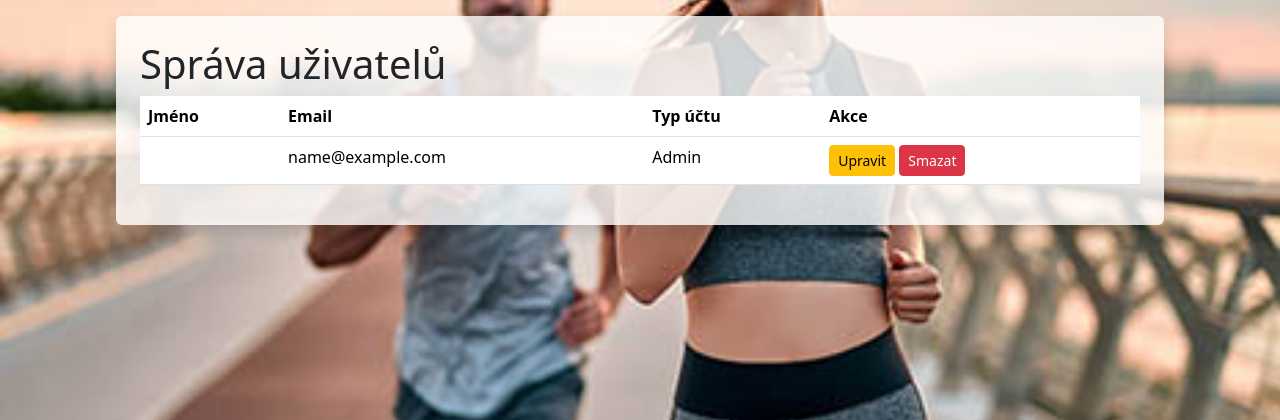
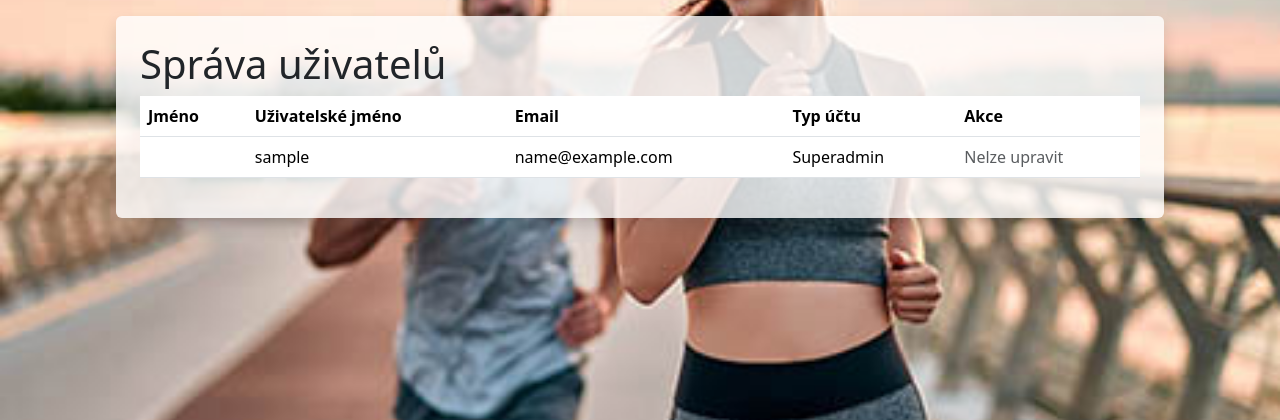
Before and after one commit to tanatos09/perfectbody, a Django app: template manager/templates/manage_users.html in a window 1280 px wide. Shown: the part 167-587 px from the top of the page. Run offline with Django 5.2, Linux system fonts and the light colour scheme; tables that the repository leaves empty hold one stand-in row (values such as "Sample post"); the template is opened without the code that fills it: values that come from a table or form of the project are taken from there, most other values are stand-ins (such as "Sample title", 1, 10 or a date in 2020).

Commit message:
debugging

```diff
--- a/manager/templates/manage_users.html
+++ b/manager/templates/manage_users.html
@@ -7,6 +7,7 @@
     <thead>
         <tr>
             <th>Jméno</th>
+            <th>Uživatelské jméno</th>
             <th>Email</th>
             <th>Typ účtu</th>
             <th>Akce</th>
@@ -16,25 +17,39 @@
         {% for user in users %}
             <tr>
                 <td>{{ user.full_name }}</td>
+                <td>{{ user.username }}</td>
                 <td>{{ user.email }}</td>
                 <td>
-                    {% if user.is_staff %}
+                    {% if user.is_superuser %}
+                        Superadmin
+                    {% elif user.is_staff %}
                         Admin
-                    {% elif user.is_superuser %}
-                        Superadmin
                     {% elif user.trainer_short_description %}
                         Trenér
                     {% else %}
                         Uživatel
                     {% endif %}
                 </td>
-                <td>
-                    <a href="{% url 'edit_user' user.pk %}" class="btn btn-sm btn-warning">Upravit</a>
-                    <form method="post" action="{% url 'delete_user' user.pk %}" style="display:inline;">
-                        {% csrf_token %}
-                        <button type="submit" class="btn btn-sm btn-danger" onclick="return confirm('Opravdu chcete smazat tohoto uživatele?');">Smazat</button>
-                    </form>
-                </td>
+               <td>
+    {% if request.user.is_superuser %}
+        <a href="{% url 'edit_user' user.id %}" class="btn btn-sm btn-warning">Upravit</a>
+        <form method="post" action="{% url 'delete_user' user.id %}" style="display:inline;">
+            {% csrf_token %}
+            <button type="submit" class="btn btn-sm btn-danger"
+                    onclick="return confirm('Opravdu chcete smazat tohoto uživatele?');">Smazat</button>
+        </form>
+    {% elif request.user.is_staff and not user.is_superuser and not user.is_staff %}
+        <a href="{% url 'edit_user' user.id %}" class="btn btn-sm btn-warning">Upravit</a>
+        <form method="post" action="{% url 'delete_user' user.id %}" style="display:inline;">
+            {% csrf_token %}
+            <button type="submit" class="btn btn-sm btn-danger"
+                    onclick="return confirm('Opravdu chcete smazat tohoto uživatele?');">Smazat</button>
+        </form>
+    {% else %}
+        <span class="text-muted">Nelze upravit</span>
+    {% endif %}
+</td>
+
             </tr>
         {% endfor %}
     </tbody>
```
Also changed, not shown: manager/templates/edit_user.html (+11 -0 lines), manager/views.py (+9 -11 lines).
